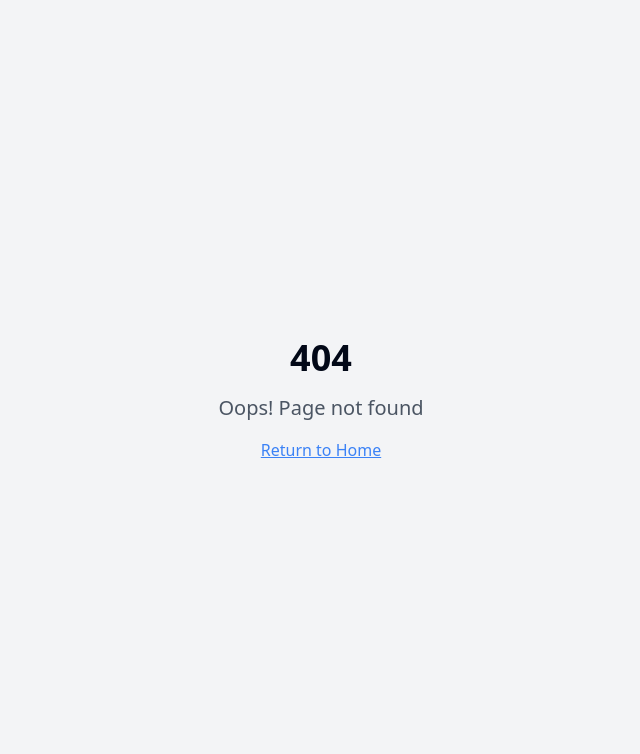
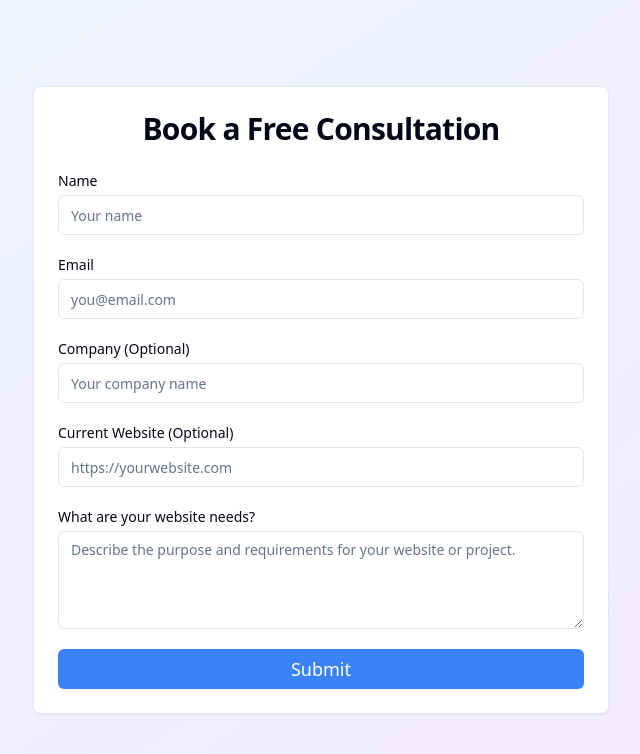
Before and after one commit to worktest47/cybernetix-lab, a React (Vite) app: page /consultation in a window 1280 px wide. Before the commit this address had no page. Shown: the top 754 px of the page, without its empty margins (319-959 px from the left). Built offline with nearby package versions, Linux system fonts and the light colour scheme.

Commit message:
Add free consultation link
Open a new page with input fields for client needs when the "Book a Free Consultation" button is clicked.

```diff
--- a/src/App.tsx
+++ b/src/App.tsx
@@ -5,6 +5,7 @@ import { QueryClient, QueryClientProvider } from "@tanstack/react-query";
 import { BrowserRouter, Routes, Route } from "react-router-dom";
 import Index from "./pages/Index";
 import NotFound from "./pages/NotFound";
+import Consultation from "./pages/Consultation";
 
 const queryClient = new QueryClient();
 
@@ -16,6 +17,7 @@ const App = () => (
       <BrowserRouter>
         <Routes>
           <Route path="/" element={<Index />} />
+          <Route path="/consultation" element={<Consultation />} />
           {/* ADD ALL CUSTOM ROUTES ABOVE THE CATCH-ALL "*" ROUTE */}
           <Route path="*" element={<NotFound />} />
         </Routes>
--- a/src/components/Hero.tsx
+++ b/src/components/Hero.tsx
@@ -1,30 +1,47 @@
 
 import React from "react";
 import { Button } from "@/components/ui/button";
+import { useNavigate } from "react-router-dom";
 
 const Hero: React.FC = () => {
+  const navigate = useNavigate();
+
+  const handleConsultation = () => {
+    navigate("/consultation");
+  };
+
   return (
     <section
       id="hero"
       className="min-h-screen flex items-center relative"
       style={{
-        background: "linear-gradient(rgba(0, 0, 0, 0.7), rgba(0, 0, 0, 0.7)), url('https://images.unsplash.com/photo-1461749280684-dccba630e2f6?auto=format&fit=crop&q=80')",
+        background:
+          "linear-gradient(rgba(0, 0, 0, 0.7), rgba(0, 0, 0, 0.7)), url('https://images.unsplash.com/photo-1461749280684-dccba630e2f6?auto=format&fit=crop&q=80')",
         backgroundSize: "cover",
-        backgroundPosition: "center"
+        backgroundPosition: "center",
       }}
     >
       <div className="container mx-auto px-4 md:px-6 z-10">
         <div className="max-w-2xl">
           <h1 className="text-4xl md:text-6xl font-bold text-white mb-4 leading-tight">
             <span className="block text-white mb-3">Lawrence Baatjies</span>
-            <span className="text-blue-400 text-2xl md:text-3xl font-light block mb-6">Web Developer & Digital Creator</span>
-            <span className="hidden md:block text-lg font-normal text-gray-200">Crafting Digital Experiences That <span className="text-blue-400 font-semibold">Inspire</span></span>
+            <span className="text-blue-400 text-2xl md:text-3xl font-light block mb-6">
+              Web Developer & Digital Creator
+            </span>
+            <span className="hidden md:block text-lg font-normal text-gray-200">
+              Crafting Digital Experiences That{" "}
+              <span className="text-blue-400 font-semibold">Inspire</span>
+            </span>
           </h1>
           <p className="text-lg md:text-xl text-gray-200 mb-8">
-            I build websites and applications that help businesses grow and succeed online.<br className="hidden md:block" />
+            I build websites and applications that help businesses grow and
+            succeed online.<br className="hidden md:block" />
             Let’s create your next project together.
           </p>
-          <Button className="bg-blue-500 hover:bg-blue-600 text-white px-8 py-6 rounded-md text-lg font-medium transition-all transform hover:scale-105 shadow-lg">
+          <Button
+            className="bg-blue-500 hover:bg-blue-600 text-white px-8 py-6 rounded-md text-lg font-medium transition-all transform hover:scale-105 shadow-lg"
+            onClick={handleConsultation}
+          >
             Book a Free Consultation
           </Button>
         </div>
--- /dev/null
+++ b/src/pages/Consultation.tsx
@@ -0,0 +1,129 @@
+
+import React, { useState } from "react";
+import { Input } from "@/components/ui/input";
+import { Textarea } from "@/components/ui/textarea";
+import { Button } from "@/components/ui/button";
+import { Card, CardContent, CardHeader, CardTitle } from "@/components/ui/card";
+import { useNavigate } from "react-router-dom";
+
+const Consultation: React.FC = () => {
+  const navigate = useNavigate();
+  const [form, setForm] = useState({
+    name: "",
+    email: "",
+    company: "",
+    website: "",
+    needs: "",
+  });
+  const [submitted, setSubmitted] = useState(false);
+
+  const handleChange = (e: React.ChangeEvent<HTMLInputElement | HTMLTextAreaElement>) => {
+    setForm({ ...form, [e.target.name]: e.target.value });
+  };
+
+  const handleSubmit = (e: React.FormEvent) => {
+    e.preventDefault();
+    setSubmitted(true);
+    // Simulate success; in production, integrate with backend
+    setTimeout(() => {
+      setSubmitted(false);
+      navigate("/");
+    }, 1500);
+  };
+
+  return (
+    <div className="min-h-screen flex items-center justify-center bg-gradient-to-br from-blue-50 to-purple-100 px-4 py-8">
+      <Card className="w-full max-w-xl">
+        <CardHeader>
+          <CardTitle className="text-2xl md:text-3xl text-center">Book a Free Consultation</CardTitle>
+        </CardHeader>
+        <CardContent>
+          <form onSubmit={handleSubmit} className="space-y-5">
+            <div>
+              <label className="block text-sm font-medium mb-1" htmlFor="name">
+                Name
+              </label>
+              <Input
+                id="name"
+                name="name"
+                type="text"
+                placeholder="Your name"
+                value={form.name}
+                onChange={handleChange}
+                required
+              />
+            </div>
+            <div>
+              <label className="block text-sm font-medium mb-1" htmlFor="email">
+                Email
+              </label>
+              <Input
+                id="email"
+                name="email"
+                type="email"
+                placeholder="you@email.com"
+                value={form.email}
+                onChange={handleChange}
+                required
+              />
+            </div>
+            <div>
+              <label className="block text-sm font-medium mb-1" htmlFor="company">
+                Company (Optional)
+              </label>
+              <Input
+                id="company"
+                name="company"
+                type="text"
+                placeholder="Your company name"
+                value={form.company}
+                onChange={handleChange}
+              />
+            </div>
+            <div>
+              <label className="block text-sm font-medium mb-1" htmlFor="website">
+                Current Website (Optional)
+              </label>
+              <Input
+                id="website"
+                name="website"
+                type="url"
+                placeholder="https://yourwebsite.com"
+                value={form.website}
+                onChange={handleChange}
+              />
+            </div>
+            <div>
+              <label className="block text-sm font-medium mb-1" htmlFor="needs">
+                What are your website needs?
+              </label>
+              <Textarea
+                id="needs"
+                name="needs"
+                placeholder="Describe the purpose and requirements for your website or project."
+                value={form.needs}
+                onChange={handleChange}
+                rows={4}
+                required
+              />
+            </div>
+            <Button
+              type="submit"
+              className="w-full bg-blue-500 hover:bg-blue-600 text-white text-lg"
+              disabled={submitted}
+            >
+              {submitted ? "Submitting..." : "Submit"}
+            </Button>
+          </form>
+          {submitted && (
+            <div className="mt-4 text-center text-blue-500">
+              Thank you! Your message has been received. We will contact you soon.
+            </div>
+          )}
+        </CardContent>
+      </Card>
+    </div>
+  );
+};
+
+export default Consultation;
```
